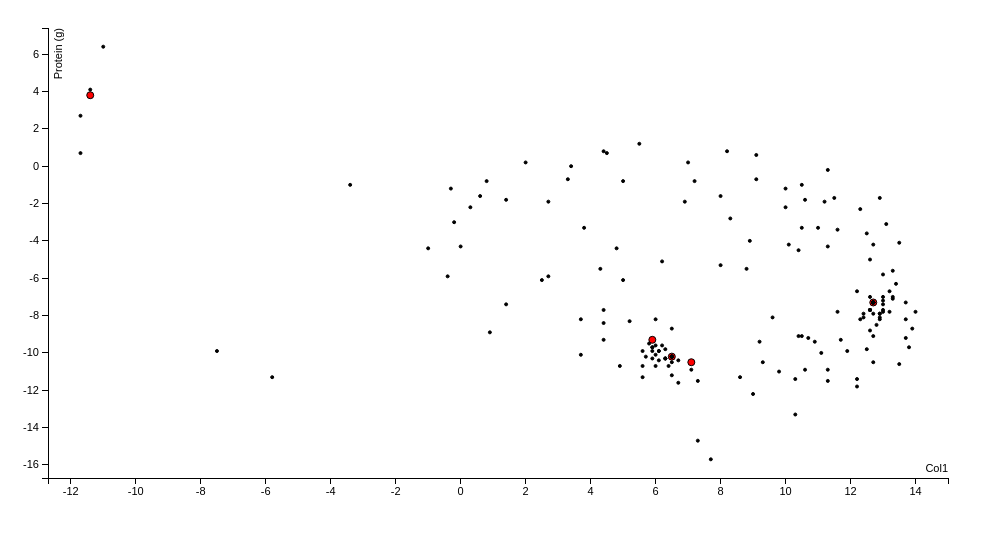
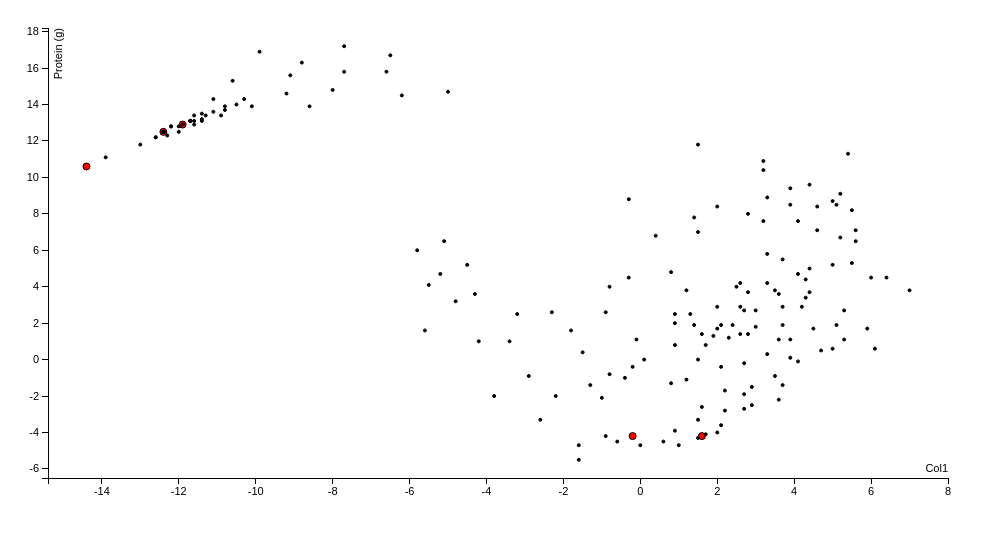
Before and after one commit to ddabruneel/UN-General-Assembly-voting-patterns, a plain HTML site: page scatterplot.html in a window 1280 px wide. Shown: the whole page, without its empty margins (0-991 px from the left). Drawn offline with nearby package versions, Linux system fonts and the light colour scheme.

Commit message:
Update scatterplot.html

```diff
--- a/scatterplot.html
+++ b/scatterplot.html
@@ -72,7 +72,7 @@ var tooltip = d3.select("body").append("div")
     .style("opacity", 0);
 
 // load data
-d3.csv("votingpalestine.csv", function(error, data) {
+d3.csv("votinghumanrights.csv", function(error, data) {
 
   // change string (from CSV) into number format
   data.forEach(function(d) {
```
